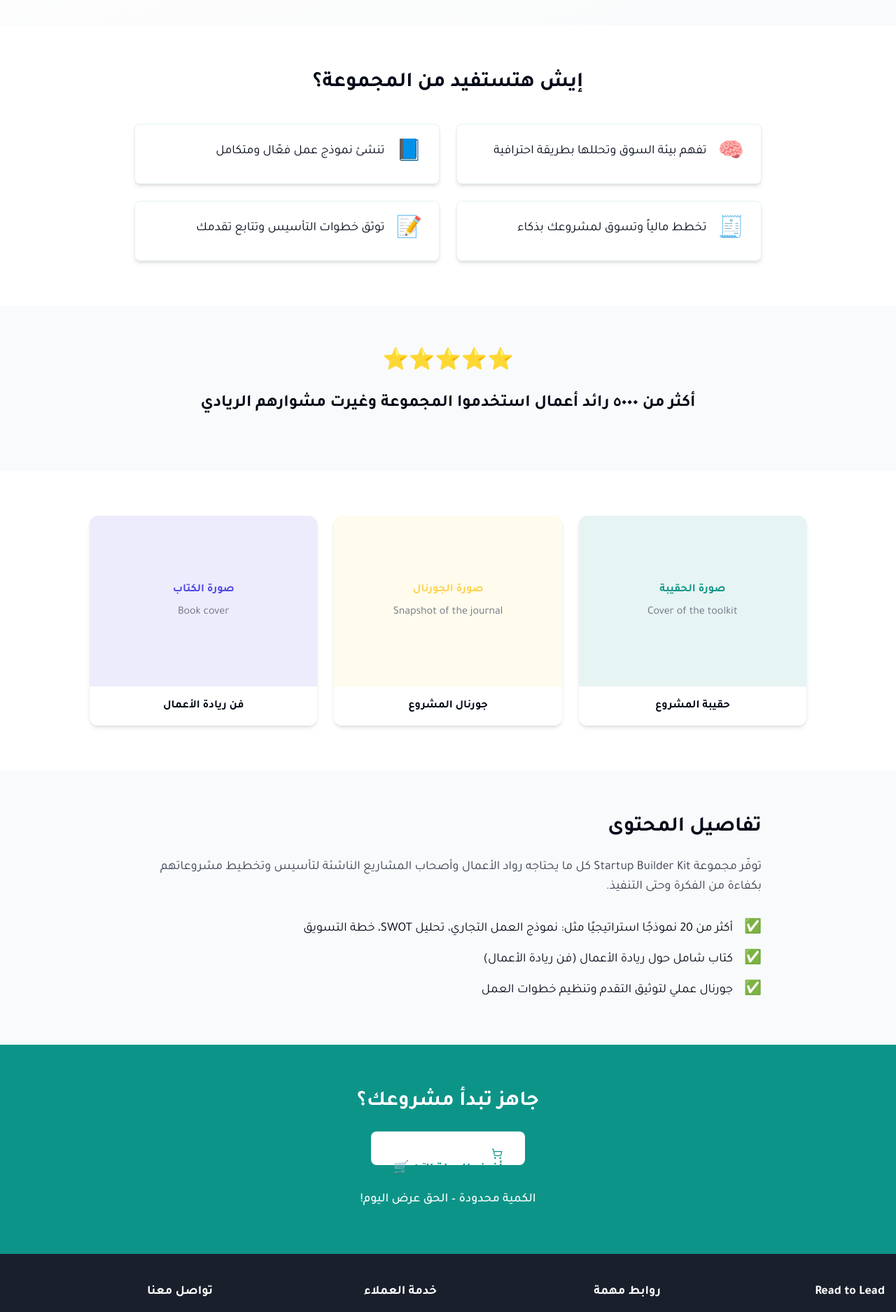
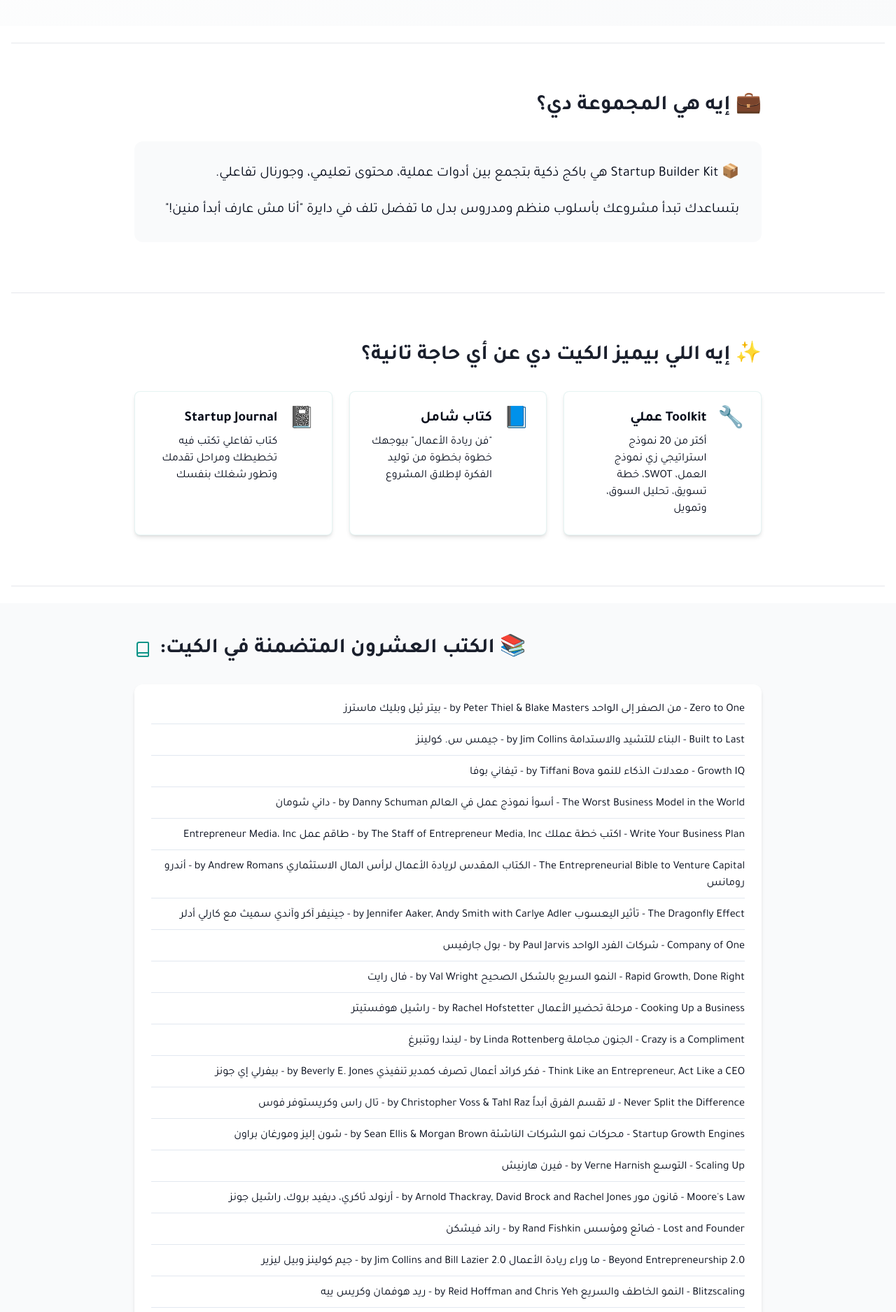
Before and after one commit to growthack88/read-lead-arab-launch, a React (Vite) app: page /startup-kit in a window 1280 px wide. Shown: the part 500-2375 px from the top of the page at 70% size. Built offline with nearby package versions, Linux system fonts and the light colour scheme.

Commit message:
Implement Startup Builder Kit product page
Create a complete, responsive Arabic product landing page for the Startup Builder Kit, including all sections, content, and branding as specified.

```diff
--- a/package.json
+++ b/package.json
@@ -30,7 +30,7 @@
     "@radix-ui/react-radio-group": "^1.2.0",
     "@radix-ui/react-scroll-area": "^1.1.0",
     "@radix-ui/react-select": "^2.1.1",
-    "@radix-ui/react-separator": "^1.1.0",
+    "@radix-ui/react-separator": "^1.1.6",
     "@radix-ui/react-slider": "^1.2.0",
     "@radix-ui/react-slot": "^1.1.0",
     "@radix-ui/react-switch": "^1.1.0",
--- a/src/components/ui/separator.tsx
+++ b/src/components/ui/separator.tsx
@@ -1,3 +1,4 @@
+
 import * as React from "react"
 import * as SeparatorPrimitive from "@radix-ui/react-separator"
 
--- a/src/pages/StartupKit.tsx
+++ b/src/pages/StartupKit.tsx
@@ -3,7 +3,8 @@ import React from "react";
 import Logo from "@/components/Logo";
 import { Button } from "@/components/ui/button";
 import { Card, CardContent } from "@/components/ui/card";
-import { ArrowRight, ShoppingCart } from "lucide-react";
+import { ArrowRight, ShoppingCart, Check, Book, ClipboardCheck } from "lucide-react";
+import { Separator } from "@/components/ui/separator";
 
 const StartupKit = () => {
   return (
@@ -43,7 +44,7 @@ const StartupKit = () => {
                     🟢 Startup Builder Kit | مجموعة بناء الشركات الناشئة
                   </h1>
                   <p className="text-lg md:text-xl text-gray-600 mb-8">
-                    كل الأدوات اللي تحتاجها لتأسيس شركتك الناشئة من الفكرة للتنفيذ
+                    كل أدوات التخطيط والتنفيذ اللي محتاجها علشان تبدأ شركتك الناشئة صح — من الفكرة لحد التنفيذ.
                   </p>
                   <Button
                     className="bg-rtl-teal hover:bg-rtl-teal/90 text-white px-8 py-6 rounded-lg text-lg"
@@ -64,19 +65,51 @@ const StartupKit = () => {
           </div>
         </section>
 
-        {/* Benefits Section */}
-        <section className="py-16 rtl">
+        {/* Section Divider */}
+        <div className="container mx-auto px-4 py-6">
+          <Separator className="bg-gray-200" />
+        </div>
+
+        {/* What is this kit section */}
+        <section className="py-12 rtl">
           <div className="container mx-auto px-4">
             <div className="max-w-4xl mx-auto">
-              <h2 className="text-2xl md:text-3xl font-bold text-center mb-10">
-                إيش هتستفيد من المجموعة؟
+              <h2 className="text-2xl md:text-3xl font-bold mb-8 text-rtl-dark">
+                💼 إيه هي المجموعة دي؟
               </h2>
-              <div className="grid grid-cols-1 md:grid-cols-2 gap-6">
+              <div className="bg-gray-50 rounded-xl p-8">
+                <p className="text-xl mb-6">
+                  📦 Startup Builder Kit هي باكج ذكية بتجمع بين أدوات عملية، محتوى تعليمي، وجورنال تفاعلي.
+                </p>
+                <p className="text-xl">
+                  بتساعدك تبدأ مشروعك بأسلوب منظم ومدروس بدل ما تفضل تلف في دايرة "أنا مش عارف أبدأ منين!"
+                </p>
+              </div>
+            </div>
+          </div>
+        </section>
+
+        {/* Section Divider */}
+        <div className="container mx-auto px-4 py-6">
+          <Separator className="bg-gray-200" />
+        </div>
+
+        {/* What makes this kit special section */}
+        <section className="py-12 bg-white rtl">
+          <div className="container mx-auto px-4">
+            <div className="max-w-4xl mx-auto">
+              <h2 className="text-2xl md:text-3xl font-bold mb-8 text-rtl-dark">
+                ✨ إيه اللي بيميز الكيت دي عن أي حاجة تانية؟
+              </h2>
+              <div className="grid grid-cols-1 md:grid-cols-3 gap-6">
                 <Card className="hover-scale shadow-md border-rtl-teal/10">
                   <CardContent className="p-6">
                     <div className="flex items-start gap-4">
-                      <span className="text-3xl">🧠</span>
-                      <p className="text-lg">تفهم بيئة السوق وتحللها بطريقة احترافية</p>
+                      <span className="text-3xl">🔧</span>
+                      <div>
+                        <h3 className="font-bold text-xl mb-2">Toolkit عملي</h3>
+                        <p>أكتر من 20 نموذج استراتيجي زي نموذج العمل، SWOT، خطة تسويق، تحليل السوق، وتمويل</p>
+                      </div>
                     </div>
                   </CardContent>
                 </Card>
@@ -84,23 +117,21 @@ const StartupKit = () => {
                   <CardContent className="p-6">
                     <div className="flex items-start gap-4">
                       <span className="text-3xl">📘</span>
-                      <p className="text-lg">تنشئ نموذج عمل فعّال ومتكامل</p>
+                      <div>
+                        <h3 className="font-bold text-xl mb-2">كتاب شامل</h3>
+                        <p>"فن ريادة الأعمال" بيوجهك خطوة بخطوة من توليد الفكرة لإطلاق المشروع</p>
+                      </div>
                     </div>
                   </CardContent>
                 </Card>
                 <Card className="hover-scale shadow-md border-rtl-teal/10">
                   <CardContent className="p-6">
                     <div className="flex items-start gap-4">
-                      <span className="text-3xl">🧾</span>
-                      <p className="text-lg">تخطط مالياً وتسوق لمشروعك بذكاء</p>
-                    </div>
-                  </CardContent>
-                </Card>
-                <Card className="hover-scale shadow-md border-rtl-teal/10">
-                  <CardContent className="p-6">
-                    <div className="flex items-start gap-4">
-                      <span className="text-3xl">📝</span>
-                      <p className="text-lg">توثق خطوات التأسيس وتتابع تقدمك</p>
+                      <span className="text-3xl">📓</span>
+                      <div>
+                        <h3 className="font-bold text-xl mb-2">Startup Journal</h3>
+                        <p>كتاب تفاعلي تكتب فيه تخطيطك ومراحل تقدمك وتطور شغلك بنفسك</p>
+                      </div>
                     </div>
                   </CardContent>
                 </Card>
@@ -109,84 +140,154 @@ const StartupKit = () => {
           </div>
         </section>
 
-        {/* Social Proof Section */}
-        <section className="py-16 bg-gray-50 rtl">
+        {/* Section Divider */}
+        <div className="container mx-auto px-4 py-6">
+          <Separator className="bg-gray-200" />
+        </div>
+
+        {/* Book List Section */}
+        <section className="py-12 bg-gray-50 rtl">
           <div className="container mx-auto px-4">
-            <div className="max-w-4xl mx-auto text-center">
-              <h2 className="text-3xl font-bold mb-6">⭐⭐⭐⭐⭐</h2>
-              <p className="text-xl md:text-2xl font-semibold mb-4">
-                أكثر من ٥٠٠٠ رائد أعمال استخدموا المجموعة وغيرت مشوارهم الريادي
-              </p>
+            <div className="max-w-4xl mx-auto">
+              <h2 className="text-2xl md:text-3xl font-bold mb-8 text-rtl-dark flex items-center justify-end gap-3">
+                <span>📚 الكتب العشرون المتضمنة في الكيت:</span>
+                <Book className="h-6 w-6 text-rtl-teal" />
+              </h2>
+              <div className="bg-white rounded-xl p-6 shadow-md">
+                <ul className="space-y-3 text-right">
+                  <li className="border-b pb-2">Zero to One - من الصفر إلى الواحد by Peter Thiel & Blake Masters - بيتر ثيل وبليك ماسترز</li>
+                  <li className="border-b pb-2">Built to Last - البناء للتشيد والاستدامة by Jim Collins - جيمس س. كولينز</li>
+                  <li className="border-b pb-2">Growth IQ - معدلات الذكاء للنمو by Tiffani Bova - تيفاني بوفا</li>
+                  <li className="border-b pb-2">The Worst Business Model in the World - أسوأ نموذج عمل في العالم by Danny Schuman - داني شومان</li>
+                  <li className="border-b pb-2">Write Your Business Plan - اكتب خطة عملك by The Staff of Entrepreneur Media, Inc - طاقم عمل Entrepreneur Media، Inc</li>
+                  <li className="border-b pb-2">The Entrepreneurial Bible to Venture Capital - الكتاب المقدس لريادة الأعمال لرأس المال الاستثماري by Andrew Romans - أندرو رومانس</li>
+                  <li className="border-b pb-2">The Dragonfly Effect - تأثير اليعسوب by Jennifer Aaker, Andy Smith with Carlye Adler - جينيفر آكر وآندي سميث مع كارلي أدلر</li>
+                  <li className="border-b pb-2">Company of One - شركات الفرد الواحد by Paul Jarvis - بول جارفيس</li>
+                  <li className="border-b pb-2">Rapid Growth, Done Right - النمو السريع بالشكل الصحيح by Val Wright - فال رايت</li>
+                  <li className="border-b pb-2">Cooking Up a Business - مرحلة تحضير الأعمال by Rachel Hofstetter - راشيل هوفستيتر</li>
+                  <li className="border-b pb-2">Crazy is a Compliment - الجنون مجاملة by Linda Rottenberg - ليندا روتنبرغ</li>
+                  <li className="border-b pb-2">Think Like an Entrepreneur, Act Like a CEO - فكر كرائد أعمال تصرف كمدير تنفيذي by Beverly E. Jones - بيفرلي إي جونز</li>
+                  <li className="border-b pb-2">Never Split the Difference - لا تقسم الفرق أبداً by Christopher Voss & Tahl Raz - تال راس وكريستوفر فوس</li>
+                  <li className="border-b pb-2">Startup Growth Engines - محركات نمو الشركات الناشئة by Sean Ellis & Morgan Brown - شون إليز ومورغان براون</li>
+                  <li className="border-b pb-2">Scaling Up - التوسع by Verne Harnish - فيرن هارنيش</li>
+                  <li className="border-b pb-2">Moore's Law - قانون مور by Arnold Thackray, David Brock and Rachel Jones - أرنولد ثاكري، ديفيد بروك، راشيل جونز</li>
+                  <li className="border-b pb-2">Lost and Founder - ضائع ومؤسس by Rand Fishkin - راند فيشكن</li>
+                  <li className="border-b pb-2">Beyond Entrepreneurship 2.0 - ما وراء ريادة الأعمال 2.0 by Jim Collins and Bill Lazier - جيم كولينز وبيل ليزير</li>
+                  <li className="border-b pb-2">Blitzscaling - النمو الخاطف والسريع by Reid Hoffman and Chris Yeh - ريد هوفمان وكريس ييه</li>
+                  <li>Good to Great - من جيد إلى عظيم by James C. Collins - جيمس كولينز</li>
+                </ul>
+              </div>
             </div>
           </div>
         </section>
 
-        {/* Visual Showcase */}
-        <section className="py-16 rtl">
+        {/* Section Divider */}
+        <div className="container mx-auto px-4 py-6">
+          <Separator className="bg-gray-200" />
+        </div>
+
+        {/* How will it help you section */}
+        <section className="py-12 rtl">
           <div className="container mx-auto px-4">
-            <div className="max-w-5xl mx-auto">
-              <div className="grid grid-cols-1 md:grid-cols-3 gap-6">
-                <div className="rounded-xl overflow-hidden shadow-md">
-                  <div className="aspect-[4/3] bg-rtl-teal/10 flex items-center justify-center">
-                    <div className="text-center p-6">
-                      <p className="text-rtl-teal font-bold mb-2">صورة الحقيبة</p>
-                      <p className="text-gray-500">Cover of the toolkit</p>
-                    </div>
-                  </div>
-                  <div className="p-4 text-center">
-                    <h3 className="font-bold">حقيبة المشروع</h3>
-                  </div>
+            <div className="max-w-4xl mx-auto">
+              <h2 className="text-2xl md:text-3xl font-bold mb-8 text-rtl-dark">
+                🧠 إزاي هتساعدك في الواقع؟
+              </h2>
+              <div className="grid grid-cols-1 md:grid-cols-2 gap-6">
+                <div className="flex items-start gap-4">
+                  <span className="text-rtl-teal text-xl flex-shrink-0">✅</span>
+                  <p className="text-lg">بدل ما تبدأ من الصفر، كل حاجة جاهزة لك</p>
                 </div>
-                <div className="rounded-xl overflow-hidden shadow-md">
-                  <div className="aspect-[4/3] bg-rtl-yellow/10 flex items-center justify-center">
-                    <div className="text-center p-6">
-                      <p className="text-rtl-yellow font-bold mb-2">صورة الجورنال</p>
-                      <p className="text-gray-500">Snapshot of the journal</p>
-                    </div>
-                  </div>
-                  <div className="p-4 text-center">
-                    <h3 className="font-bold">جورنال المشروع</h3>
-                  </div>
+                <div className="flex items-start gap-4">
+                  <span className="text-rtl-teal text-xl flex-shrink-0">✅</span>
+                  <p className="text-lg">توفر عليك وقت التجريب والغلط</p>
                 </div>
-                <div className="rounded-xl overflow-hidden shadow-md">
-                  <div className="aspect-[4/3] bg-rtl-purple/10 flex items-center justify-center">
-                    <div className="text-center p-6">
-                      <p className="text-rtl-purple font-bold mb-2">صورة الكتاب</p>
-                      <p className="text-gray-500">Book cover</p>
-                    </div>
-                  </div>
-                  <div className="p-4 text-center">
-                    <h3 className="font-bold">فن ريادة الأعمال</h3>
-                  </div>
+                <div className="flex items-start gap-4">
+                  <span className="text-rtl-teal text-xl flex-shrink-0">✅</span>
+                  <p className="text-lg">تساعدك تفكر زي رائد أعمال، مش هاوي</p>
+                </div>
+                <div className="flex items-start gap-4">
+                  <span className="text-rtl-teal text-xl flex-shrink-0">✅</span>
+                  <p className="text-lg">توثّق خطواتك وتخلّي عندك رؤية واضحة لمشروعك</p>
                 </div>
               </div>
             </div>
           </div>
         </section>
 
-        {/* Detailed Description */}
-        <section className="py-16 bg-gray-50 rtl">
+        {/* Section Divider */}
+        <div className="container mx-auto px-4 py-6">
+          <Separator className="bg-gray-200" />
+        </div>
+
+        {/* Who is this for section */}
+        <section className="py-12 bg-gray-50 rtl">
           <div className="container mx-auto px-4">
             <div className="max-w-4xl mx-auto">
-              <h2 className="text-2xl md:text-3xl font-bold mb-6">
-                تفاصيل المحتوى
+              <h2 className="text-2xl md:text-3xl font-bold mb-8 text-rtl-dark">
+                🎯 المجموعة دي مناسبة لمين؟
               </h2>
-              <p className="text-lg text-gray-700 mb-8">
-                توفّر مجموعة Startup Builder Kit كل ما يحتاجه رواد الأعمال وأصحاب المشاريع الناشئة لتأسيس وتخطيط مشروعاتهم بكفاءة من الفكرة وحتى التنفيذ.
-              </p>
-              <div className="space-y-4">
-                <div className="flex items-start gap-4">
-                  <span className="text-rtl-teal text-xl flex-shrink-0">✅</span>
-                  <p className="text-lg">أكثر من 20 نموذجًا استراتيجيًا مثل: نموذج العمل التجاري، تحليل SWOT، خطة التسويق</p>
-                </div>
-                <div className="flex items-start gap-4">
-                  <span className="text-rtl-teal text-xl flex-shrink-0">✅</span>
-                  <p className="text-lg">كتاب شامل حول ريادة الأعمال (فن ريادة الأعمال)</p>
-                </div>
-                <div className="flex items-start gap-4">
-                  <span className="text-rtl-teal text-xl flex-shrink-0">✅</span>
-                  <p className="text-lg">جورنال عملي لتوثيق التقدم وتنظيم خطوات العمل</p>
-                </div>
+              <div className="bg-white rounded-xl p-6 shadow-md">
+                <ul className="space-y-3 text-lg">
+                  <li className="flex items-center gap-3 justify-end">
+                    <span>أي حد عنده فكرة وعايز يبدأ مشروع</span>
+                    <ClipboardCheck className="h-5 w-5 text-rtl-teal flex-shrink-0" />
+                  </li>
+                  <li className="flex items-center gap-3 justify-end">
+                    <span>طلاب، مستقلين، أو موظفين بيحلموا بشغل خاص</span>
+                    <ClipboardCheck className="h-5 w-5 text-rtl-teal flex-shrink-0" />
+                  </li>
+                  <li className="flex items-center gap-3 justify-end">
+                    <span>رواد أعمال مبتدئين عايزين خطة منظمة</span>
+                    <ClipboardCheck className="h-5 w-5 text-rtl-teal flex-shrink-0" />
+                  </li>
+                  <li className="flex items-center gap-3 justify-end">
+                    <span>Accelerator أو Incubator Programs</span>
+                    <ClipboardCheck className="h-5 w-5 text-rtl-teal flex-shrink-0" />
+                  </li>
+                </ul>
+              </div>
+            </div>
+          </div>
+        </section>
+
+        {/* Section Divider */}
+        <div className="container mx-auto px-4 py-6">
+          <Separator className="bg-gray-200" />
+        </div>
+
+        {/* Price section */}
+        <section className="py-12 rtl">
+          <div className="container mx-auto px-4">
+            <div className="max-w-4xl mx-auto">
+              <div className="bg-rtl-teal/10 rounded-xl p-8 text-center">
+                <h3 className="text-3xl font-bold mb-4 text-rtl-dark">💸 السعر: 1250 جنيه</h3>
+                <p className="text-xl mb-2">🚚 شحن خلال 2-4 أيام | 💳 الدفع عند الاستلام أو أونلاين</p>
+              </div>
+            </div>
+          </div>
+        </section>
+
+        {/* Social Proof Section */}
+        <section className="py-12 bg-gray-50 rtl">
+          <div className="container mx-auto px-4">
+            <div className="max-w-4xl mx-auto">
+              <h2 className="text-2xl md:text-3xl font-bold mb-8 text-rtl-dark">
+                ❤️ بيقولوا عنها إيه؟
+              </h2>
+              <div className="grid grid-cols-1 md:grid-cols-2 gap-6">
+                <Card className="hover-scale shadow-md">
+                  <CardContent className="p-6">
+                    <p className="text-lg mb-4">"كنت حيران أبدأ منين… الكيت رتبتلي كل حاجة، حسيت فعلاً إني بدأت صح."</p>
+                    <p className="font-bold text-right">– أحمد</p>
+                  </CardContent>
+                </Card>
+                <Card className="hover-scale shadow-md">
+                  <CardContent className="p-6">
+                    <p className="text-lg mb-4">"النماذج والكتاب مع بعض خلوني أفهم السوق وأكتب خطة لأول مرة في حياتي!"</p>
+                    <p className="font-bold text-right">– رنا</p>
+                  </CardContent>
+                </Card>
               </div>
             </div>
           </div>
@@ -196,14 +297,14 @@ const StartupKit = () => {
         <section className="bg-rtl-teal text-white py-16 rtl">
           <div className="container mx-auto px-4">
             <div className="max-w-3xl mx-auto text-center">
-              <h2 className="text-3xl font-bold mb-6">جاهز تبدأ مشروعك؟</h2>
+              <h2 className="text-3xl font-bold mb-6">🟢 مستعد تبدأ شركتك؟</h2>
               <Button
                 className="inline-block bg-white text-rtl-teal px-8 py-6 rounded-lg font-bold text-lg hover:bg-rtl-yellow hover:text-rtl-dark transition-all duration-200 mb-4"
               >
                 <ShoppingCart className="ml-2 h-5 w-5" />
-                أضف للسلة الآن 🛒
+                اطلب Startup Builder Kit دلوقتي 🛒
               </Button>
-              <p className="text-lg font-medium mt-4">الكمية محدودة – الحق عرض اليوم!</p>
+              <p className="text-lg font-medium mt-4">📦 أول خطوة حقيقية تبدأ بيها رحلتك الريادية</p>
             </div>
           </div>
         </section>
```
Also changed, not shown: 1 other file (tests, documents, lock files or other folders).
